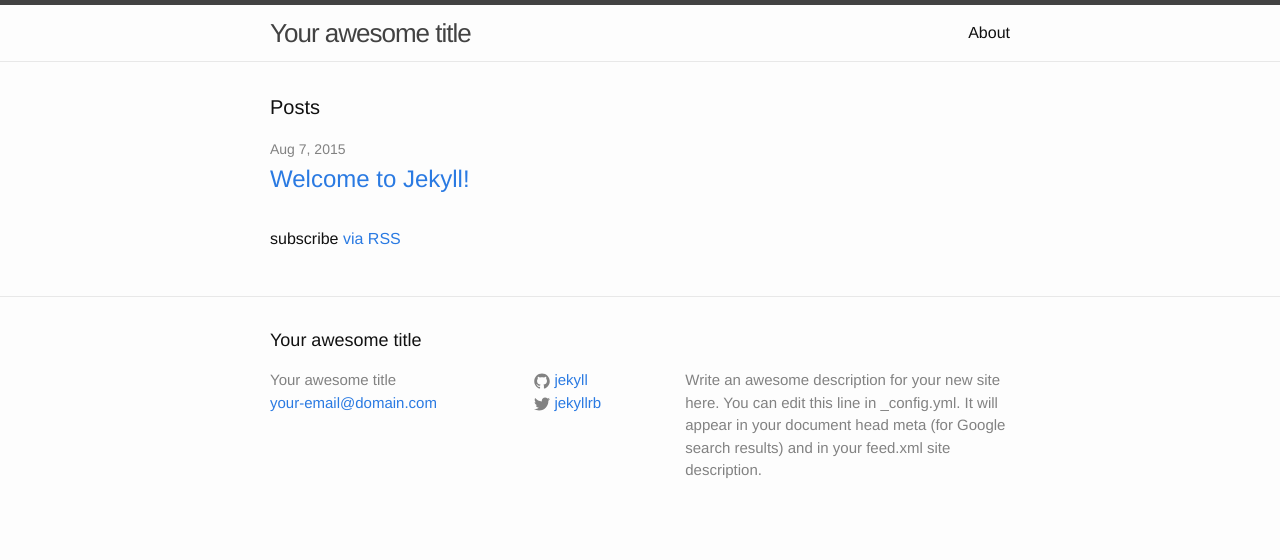
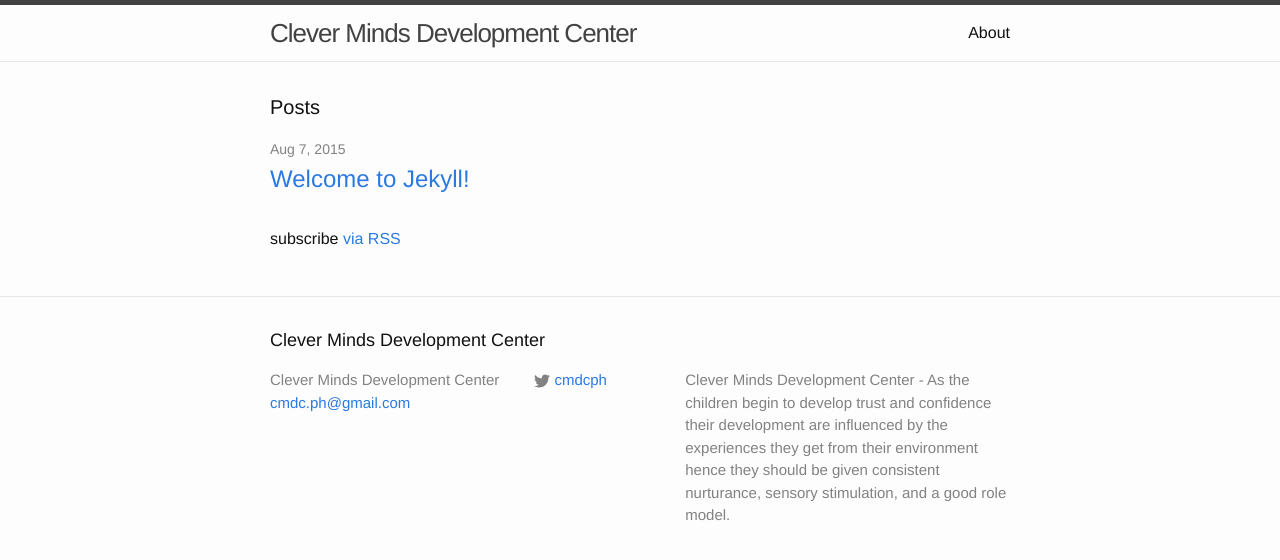
Before and after one commit to cmdcph/cmdcph.github.io, a Jekyll site: the page built from index.html, in a window 1280 px wide. Shown: the top 560 px of the page. Built offline with Jekyll 4.4.1, drawn with Linux system fonts in a browser that asks for light colours.

Commit message:
added basic config

```diff
--- a/_config.yml
+++ b/_config.yml
@@ -1,14 +1,11 @@
 # Site settings
-title: Your awesome title
-email: your-email@domain.com
-description: > # this means to ignore newlines until "baseurl:"
-  Write an awesome description for your new site here. You can edit this
-  line in _config.yml. It will appear in your document head meta (for
-  Google search results) and in your feed.xml site description.
+title: Clever Minds Development Center
+email: cmdc.ph@gmail.com
+description: Clever Minds Development Center - As the children begin to develop trust and confidence their development are influenced by the experiences they get from their environment hence they should be given consistent nurturance, sensory stimulation, and a good role model.
 baseurl: "" # the subpath of your site, e.g. /blog/
-url: "http://yourdomain.com" # the base hostname & protocol for your site
-twitter_username: jekyllrb
-github_username:  jekyll
+url: "http://cmdcph.com" # the base hostname & protocol for your site
+twitter_username: cmdcph
+facebook_username:  cmdcph
 
 # Build settings
 markdown: kramdown
```
